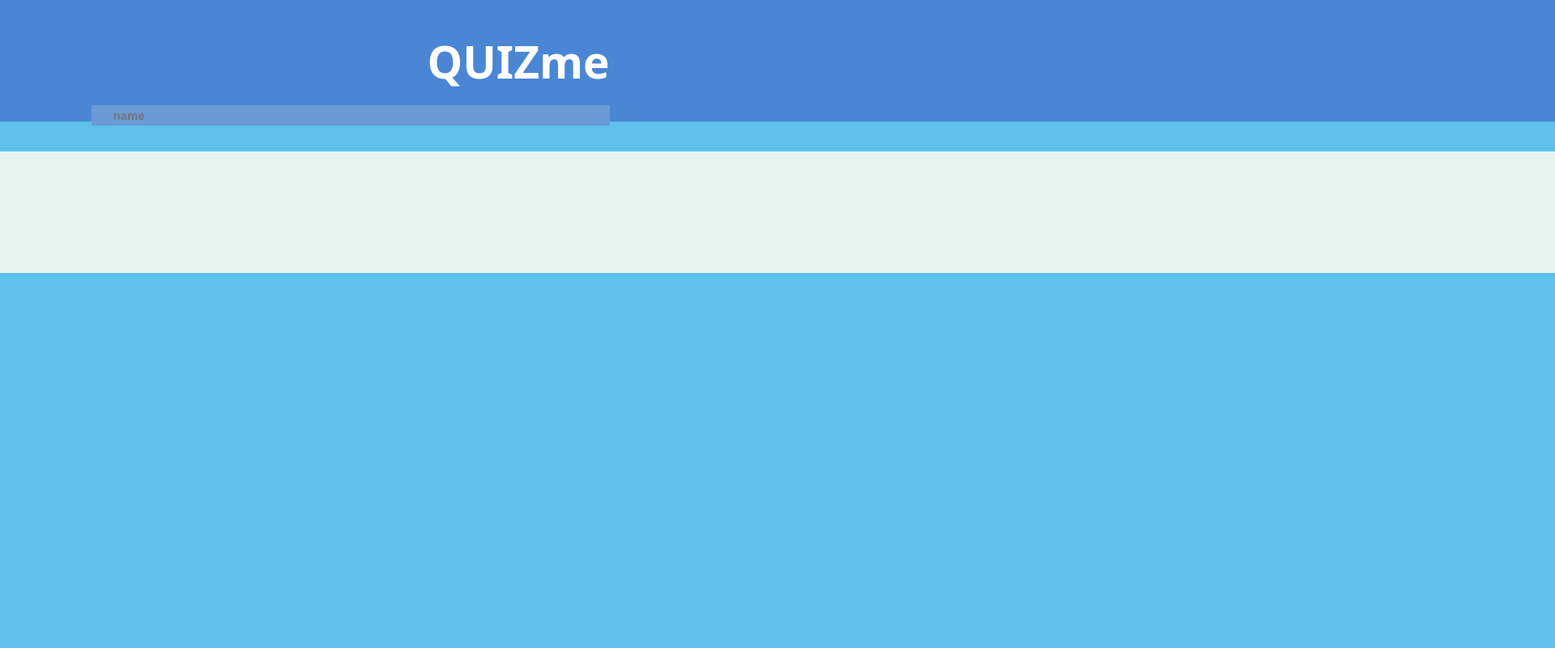
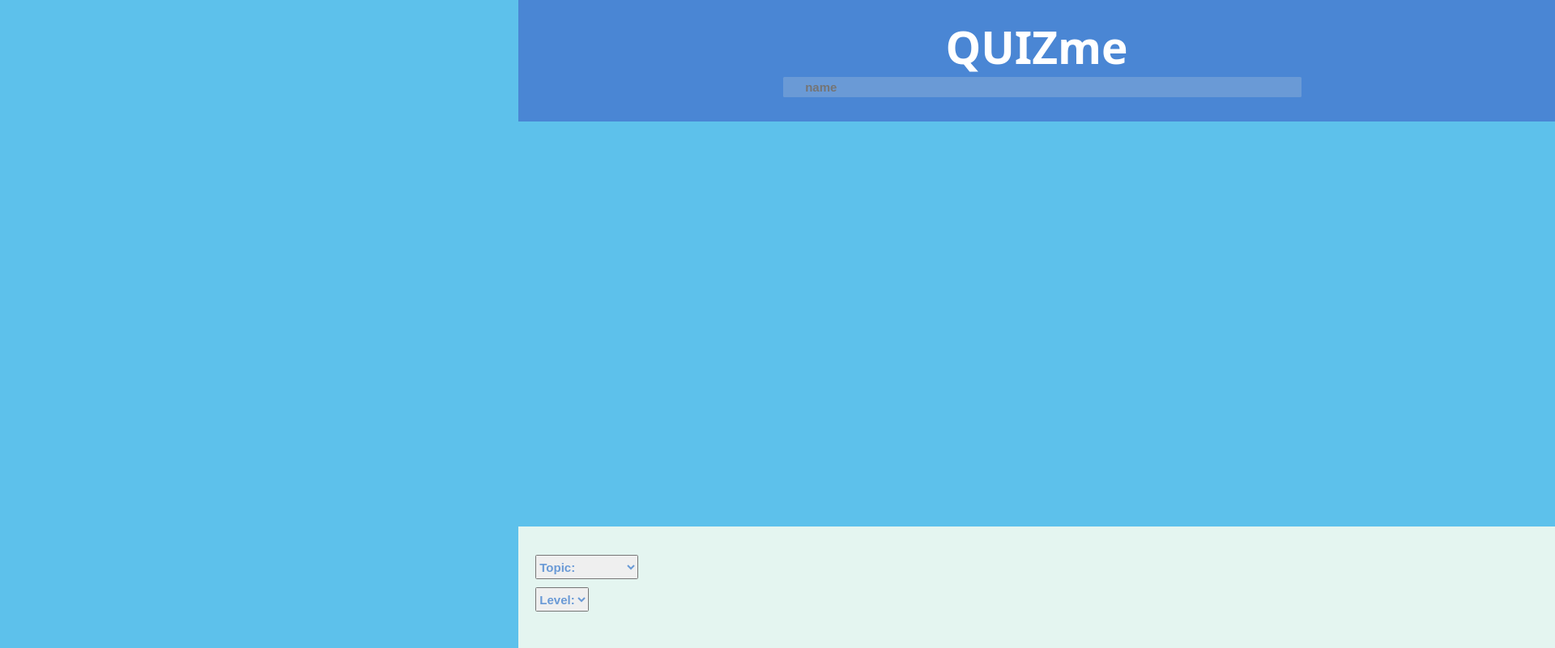
Before and after one commit to abieber1408/capstone-project, a Next.js app: page / in a window 1280 px wide. Shown: the top 800 px of the page at 81% size, 1920 px wide, since content can reach past the window. Built offline with nearby package versions, Linux system fonts and the light colour scheme.

Commit message:
Fixing styling, using flex and grids for footer, put everything in divs

```diff
--- a/components/ContinueButton/index.js
+++ b/components/ContinueButton/index.js
@@ -9,20 +9,14 @@ export default function ContinueButton({text, href}) {
   }
 
 export const StyledLink = styled(Link)`
-
-display: flex;
-
-  padding: 2rem;
-  max-height: 10px;
   background-color:#8cded7 ;
   border-radius: 0.2rem;
   color: #efedfa;
-  font-size: 15px;
   cursor: default;
   width: 5rem;
-  margin: 1vh 0vw 0vh 75vw;
-  font-size:15px;
+
+  min-height: 55px;
+  font-size: 40px;
   text-decoration: none;
   text-align: center;
-  margin-botton: 50px;
 `;
--- a/components/Footing/index.js
+++ b/components/Footing/index.js
@@ -1,11 +1,26 @@
 import styled from "styled-components";
 
-const Footing = styled.h2`
+const Footing = styled.div`
   display: flex;
-  bottom: -1rem;
+  justify-content: space-around;
+  align-items: center;
+  bottom: 0rem;
+  position: fixed;
+  margin-bottom: 0;
   width: 100%;
   height: 150px;
   background-color: #E4F5F0;
   color: #FFFFFF;
+
+  div.column {
+    width: 33%;
+    justify-content: center;
+    display: flex;
+  }
+
+  div.grid {
+    display: grid;
+  }
+
 `;
 export default Footing;
--- a/components/Heading/index.js
+++ b/components/Heading/index.js
@@ -1,10 +1,11 @@
 import styled from "styled-components";
 
 
-const Heading = styled.h1`
-  display: flex;
-
+const Heading = styled.div`
   margin-top: 0rem;
+  top: 0;
+  position: fixed;
+  padding: 20px;
 
 
   width:100%;
@@ -12,11 +13,13 @@ const Heading = styled.h1`
   background-color: #4A86D4;
 
   color: #FFFFFF;
-  font-weight: 800;
 
-  font-size: 55px;
-  align-items: center;
-justify-content: center;
+  h1 {
+    margin: 0;
+    font-size: 55px;
+    text-align: center;
+    font-weight: 800;
+  }
 
 `;
 export default Heading;
--- a/components/LevelForm/index.js
+++ b/components/LevelForm/index.js
@@ -27,13 +27,9 @@ export default function LevelForm({onLevelChange, level}) {
 }
 
 export const StyledLevelLabel = styled.label`
-  display: flex;
   flex-direction: column;
   font-weight: 100;
   height: 40px;
-
-
-  margin: 12vh 500vw 0vh -58vw;
 
   select, option {
 
--- a/components/PlayerForm/index.js
+++ b/components/PlayerForm/index.js
@@ -27,29 +27,18 @@ export default function PlayerNameForm () {
   );
 }
 export const StyledForm = styled.form`
-  display: flex;
-  flex-direction: column;
   justify-content: center;
   width: 50vw;
-  margin-left: -50vw;
-  margin-top: 24vh;
-  gap: 0.8rem;
-  padding-bottom: 5rem;
-
+  margin-left: 24vw;
 `;
 export const Label = styled.label`
-display: flex;
-  margin-bottom:10px;
-
-
 `;
 export const Input = styled.input`
-display: flex;
   height: 25px;
   border-radius: 0.1rem;
   width: 100%;
- border: black;
- color: black;
- font-size: 15px;
- background-color:#6A9AD6;
+  border: black;
+  color: black;
+  font-size: 15px;
+  background-color:#6A9AD6;
 `;
--- a/components/StartForm/index.js
+++ b/components/StartForm/index.js
@@ -1,3 +1,4 @@
+import ContinueButton from "../ContinueButton";
 import LevelForm from "../LevelForm";
 import PlayerNameForm from "../PlayerForm";
 import TopicForm from "../TopicForm";
@@ -5,18 +6,29 @@ import VideoStream from "../VideoStream";
 import Heading from "../Heading";
 import Footing from "../Footing";
 import React from "react";
+import { StyledTopicImage } from "../TopicForm";
 
 
 export function StartForm( { onTopicChange, imageSrc, onLevelChange, topic} ) {
 
     return (
         <>
-            <Heading>QUIZme
+            <Heading>
+                <h1>QUIZme</h1>
                 <PlayerNameForm />
             </Heading>
             <Footing>
-                <TopicForm onTopicChange={onTopicChange} imageSrc={imageSrc} />
-                <LevelForm onLevelChange={onLevelChange} /> </Footing>
+                <div className="column grid">
+                    <TopicForm onTopicChange={onTopicChange} imageSrc={imageSrc} />
+                    <LevelForm onLevelChange={onLevelChange} />
+                </div>
+                <div className="column">
+                    {imageSrc && <StyledTopicImage src={imageSrc} alt={topic} width={100} height={80} />}
+                </div>
+                <div className="column">
+                    {topic && <ContinueButton text="?" href="./ButtonGrid" />}
+                </div>
+            </Footing>
         </>
 )
 };
--- a/components/TopicForm/index.js
+++ b/components/TopicForm/index.js
@@ -22,30 +22,19 @@ export default function TopicForm({ onTopicChange, topic, imageSrc} ) {
             <option value="sun">Sun</option>
            </select>
         </StyledFormLabel>
-
-          {imageSrc && <StyledTopicImage src={imageSrc} alt={topic} width={100} height={80} />}
-
     </>
     );
 };
 
 
 export const StyledTopicImage = styled.img`
-display: flex;
-margin-top:32px;
-margin-left:2vw;
-
 `;
 
 export const StyledFormLabel = styled.label`
-  display:flex;
   flex-direction:column;
   font-weight: 100;
   height: 40px;
   width: 30vw;
-
-
-  margin: 5vh 0 0px 6vw;
 
   select, option {
     border-radius: 0.1rem;
--- a/pages/index.js
+++ b/pages/index.js
@@ -5,10 +5,7 @@ export default function Home({ onLevelChange, level, onTopicChange, topic, image
 
   return (
     <>
-
-      <StartForm onLevelChange={onLevelChange} level={level}  onTopicChange={onTopicChange} topic={topic} imageSrc={imageSrc}/>
-    {topic && <ContinueButton text="" href="./ButtonGrid" />}
-
+      <StartForm onLevelChange={onLevelChange} level={level} onTopicChange={onTopicChange} topic={topic} imageSrc={imageSrc} />
     </>
   );
 }
```
